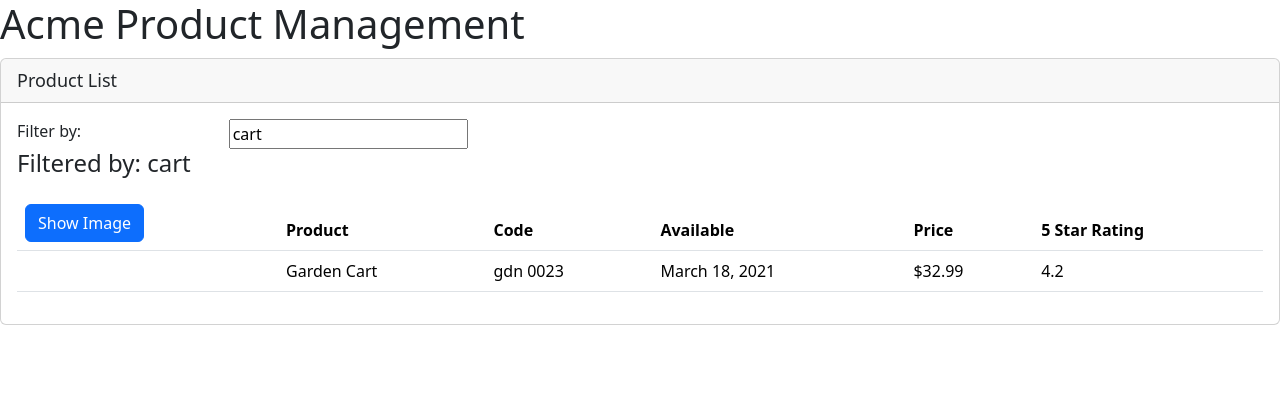
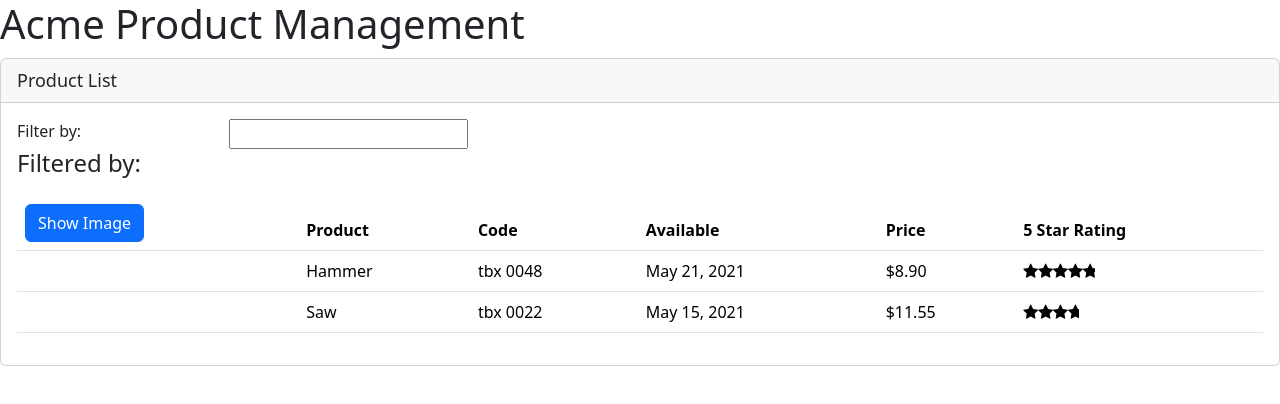
Before and after one commit to sseidmed/Angular-GettingStarted, an Angular app: page / in a window 1280 px wide. Shown: the top 404 px of the page. Built offline with nearby package versions, Linux system fonts and the light colour scheme.

Commit message:
Add service to product-list

```diff
--- a/src/app/app.module.ts
+++ b/src/app/app.module.ts
@@ -5,12 +5,14 @@ import { AppComponent } from './app.component';
 import { ProductListComponent } from './products/product-list.component';
 import { FormsModule } from '@angular/forms';
 import { ConvertToSpacesPipe } from './shared/convert-to-spaces.pipe';
+import { StarComponent } from './shared/star.component';
 
 @NgModule({
   declarations: [
     AppComponent,
     ProductListComponent,
-    ConvertToSpacesPipe
+    ConvertToSpacesPipe,
+    StarComponent
   ],
   imports: [
     BrowserModule,
--- a/src/app/products/product-list.component.html
+++ b/src/app/products/product-list.component.html
@@ -39,7 +39,8 @@
                         <td>{{ product.productCode | lowercase | convertToSpaces:'-'}}</td>
                         <td>{{ product.releaseDate }}</td>
                         <td>{{ product.price | currency:'USD':'symbol':'1.2-2'}}</td>
-                        <td>{{ product.starRating }}</td>
+                        <td><pm-star [rating]="product.starRating"
+                            (ratingClicked)="ratingClicked($event)"></pm-star></td>
                     </tr>
                 </tbody>
             </table>
--- a/src/app/products/product-list.component.ts
+++ b/src/app/products/product-list.component.ts
@@ -1,5 +1,6 @@
 import { Component, OnInit } from "@angular/core";
 import { IProduct } from "./product";
+import { ProductService } from "./product.service";
 
 @Component({
     selector: 'pm-products',
@@ -27,31 +28,16 @@ export class ProductListComponent implements OnInit {
 
     filteredProducts: IProduct[] = [];
 
-    products: IProduct[] = [
-        {
-            "productId": 1,
-            "productName": "Leaf Rake",
-            "productCode": "GDN-0011",
-            "releaseDate": "March 19, 2021",
-            "description": "Leaf rake with 48-inch wooden handle.",
-            "price": 19.95,
-            "starRating": 3.2,
-            "imageUrl": "assets/images/leaf_rake.png"
-          },
-          {
-            "productId": 2,
-            "productName": "Garden Cart",
-            "productCode": "GDN-0023",
-            "releaseDate": "March 18, 2021",
-            "description": "15 gallon capacity rolling garden cart",
-            "price": 32.99,
-            "starRating": 4.2,
-            "imageUrl": "assets/images/garden_cart.png"
-          }
-    ];
+    products: IProduct[] = [];
+
+    constructor(private productService: ProductService) {
+
+    }
 
     ngOnInit(): void {
-        this.listFilter = 'cart';
+        this.products = this.productService.getProducts();
+        this.filteredProducts = this.products;
+
     }
 
     performFilter(filterBy: string): IProduct[] {
@@ -63,4 +49,8 @@ export class ProductListComponent implements OnInit {
      toggleImage(): void {
          this.showImage = !this.showImage;
      }
+
+     ratingClicked(message: string): void {
+         this.pageTitle = `Product List: ${message}`
+     }
 }
--- /dev/null
+++ b/src/app/products/product.service.ts
@@ -0,0 +1,33 @@
+import { Injectable } from "@angular/core";
+import { IProduct } from "./product";
+
+@Injectable({
+    providedIn: 'root'
+})
+export class ProductService {
+
+    getProducts(): IProduct[] {
+        return [
+            {
+                "productId": 5,
+                "productName": "Hammer",
+                "productCode": "TBX-0048",
+                "releaseDate": "May 21, 2021",
+                "description": "Curved claw steel hammer",
+                "price": 8.9,
+                "starRating": 4.8,
+                "imageUrl": "assets/images/hammer.png"
+              },
+              {
+                "productId": 8,
+                "productName": "Saw",
+                "productCode": "TBX-0022",
+                "releaseDate": "May 15, 2021",
+                "description": "15-inch steel blade hand saw",
+                "price": 11.55,
+                "starRating": 3.7,
+                "imageUrl": "assets/images/saw.png"
+              },
+        ]
+    }
+}
--- a/src/app/shared/star.component.html
+++ b/src/app/shared/star.component.html
@@ -1,6 +1,7 @@
 <div class="crop"
      [style.width.px]="cropWidth"
-     [title]="rating">
+     [title]="rating"
+     (click)='onClick()'>
   <div style="width: 75px">
     <span class="fa fa-star"></span>
     <span class="fa fa-star"></span>
--- a/src/app/shared/star.component.ts
+++ b/src/app/shared/star.component.ts
@@ -1,4 +1,4 @@
-import { Component, OnChanges } from "@angular/core";
+import { Component, EventEmitter, Input, OnChanges, Output } from "@angular/core";
 
 @Component({
     selector: 'pm-star',
@@ -7,10 +7,16 @@ import { Component, OnChanges } from "@angular/core";
 })
 
 export class StarComponent implements OnChanges {
-    rating: number = 4;
+    @Input() rating: number = 0;
     cropWidth: number = 75;
 
     ngOnChanges(): void {
         this.cropWidth = this.rating * 75/5;
     }
+
+    @Output() ratingClicked: EventEmitter<string> = new EventEmitter<string>();
+
+    onClick() {
+        this.ratingClicked.emit(`The rating ${this.rating} was clicked`)
+    }
 }
```
